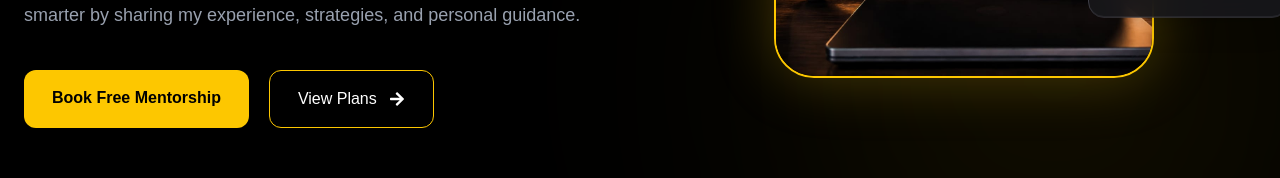
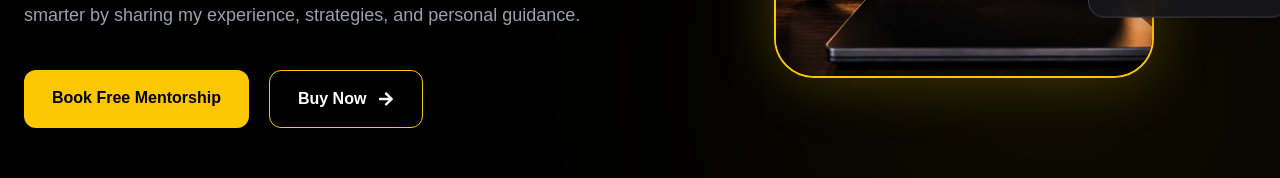
Before and after one commit to Shivam-singh-shi/mentorlink, a React (Vite) app in the folder client/: page / in a window 1280 px wide. Shown: the part 715-893 px from the top of the page. Built offline with nearby package versions, Linux system fonts and the light colour scheme; no server answers.

Commit message:
fix: hero button text changed to Buy Now

```diff
--- a/client/src/components/home/Hero.jsx
+++ b/client/src/components/home/Hero.jsx
@@ -61,10 +61,10 @@ const Hero = () => {
             </Link>
 
             <Link
-              to="/programs"
-              className="border border-yellow-400 px-7 py-3.5 sm:py-4 rounded-xl flex items-center justify-center gap-3 hover:bg-yellow-400 hover:text-black transition duration-300 text-center"
+              to="/pricing"
+              className="border border-yellow-400 px-7 py-3.5 sm:py-4 rounded-xl flex items-center justify-center gap-3 hover:bg-yellow-400 hover:text-black transition duration-300 text-center font-semibold"
             >
-              View Plans
+              Buy Now
               <FaArrowRight />
             </Link>
           </motion.div>
```
